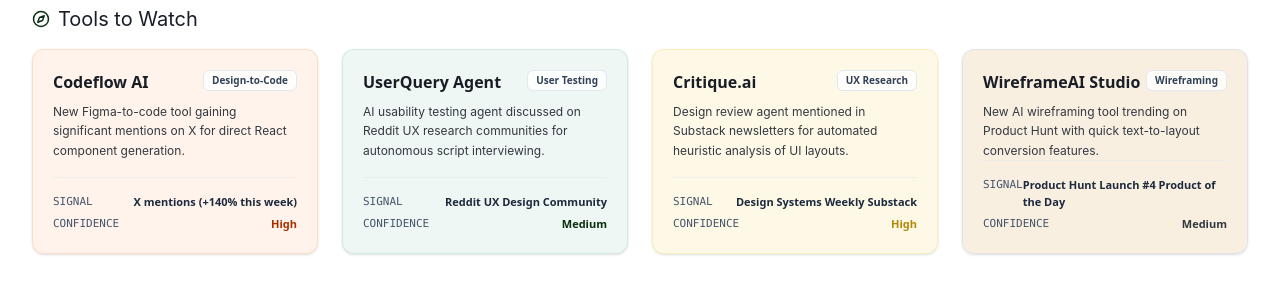
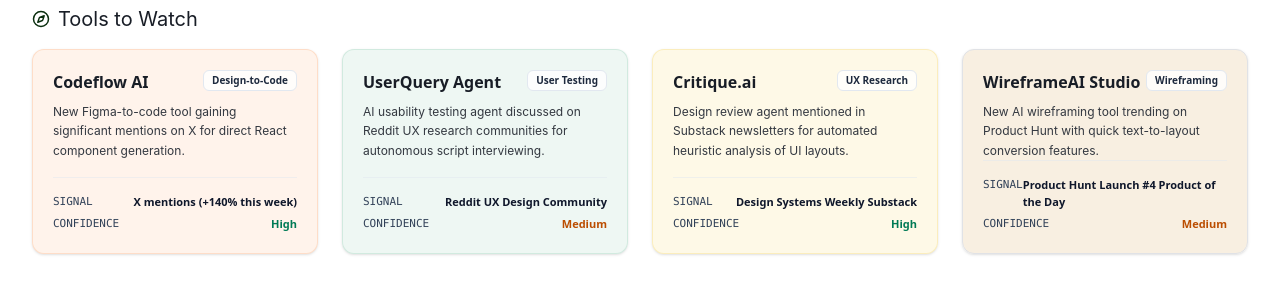
Before and after one commit to saksham7saxena/ai-design-radar, a Next.js app: page / in a window 1280 px wide. Shown: the part 3624-3907 px from the top of the page. Built offline with nearby package versions, Linux system fonts and the light colour scheme.

Commit message:
design: enhance watchlist text colors to guarantee 4.5:1+ contrast

```diff
--- a/src/app/page.tsx
+++ b/src/app/page.tsx
@@ -698,23 +698,27 @@
                   <div className="flex items-start justify-between">
                     <h4 className={`font-bold transition-colors ${isDark ? 'text-slate-100' : 'text-[#181d26]'}`}>{tool.name}</h4>
                     <span className={`inline-flex px-2 py-0.5 rounded-sm text-[10px] font-semibold border ${
-                      isDark ? 'bg-slate-950 border-slate-800 text-slate-400' : 'bg-white/80 text-slate-700 border-slate-200'
+                      isDark ? 'bg-slate-950 border-slate-800 text-slate-300' : 'bg-white/80 text-slate-800 border-slate-200'
                     }`}>
                       {tool.category}
                     </span>
                   </div>
-                  <p className={`text-xs leading-relaxed font-body ${isDark ? 'text-slate-300' : 'text-slate-700'}`}>
+                  <p className={`text-xs leading-relaxed font-body ${isDark ? 'text-slate-200' : 'text-slate-800'}`}>
                     {tool.whyTrending}
                   </p>
                 </div>
                 <div className={`pt-4 border-t space-y-1.5 text-[11px] ${isDark ? 'border-slate-800/80' : 'border-slate-200/50'}`}>
                   <div className="flex justify-between">
-                    <span className={`font-mono ${isDark ? 'text-slate-400' : 'text-slate-600'}`}>SIGNAL</span>
-                    <span className={isDark ? 'text-slate-300' : 'text-slate-800 font-semibold'}>{tool.source}</span>
+                    <span className={`font-mono ${isDark ? 'text-slate-300' : 'text-slate-700'}`}>SIGNAL</span>
+                    <span className={isDark ? 'text-slate-200' : 'text-slate-900 font-semibold'}>{tool.source}</span>
                   </div>
                   <div className="flex justify-between">
-                    <span className={`font-mono ${isDark ? 'text-slate-400' : 'text-slate-600'}`}>CONFIDENCE</span>
-                    <span className={`font-bold ${isDark ? 'text-emerald-400' : tool.textColor}`}>
+                    <span className={`font-mono ${isDark ? 'text-slate-300' : 'text-slate-700'}`}>CONFIDENCE</span>
+                    <span className={`font-bold ${
+                      isDark
+                        ? (tool.confidence === 'High' ? 'text-emerald-400' : 'text-amber-400')
+                        : (tool.confidence === 'High' ? 'text-emerald-700' : 'text-amber-700')
+                    }`}>
                       {tool.confidence}
                     </span>
                   </div>
```
